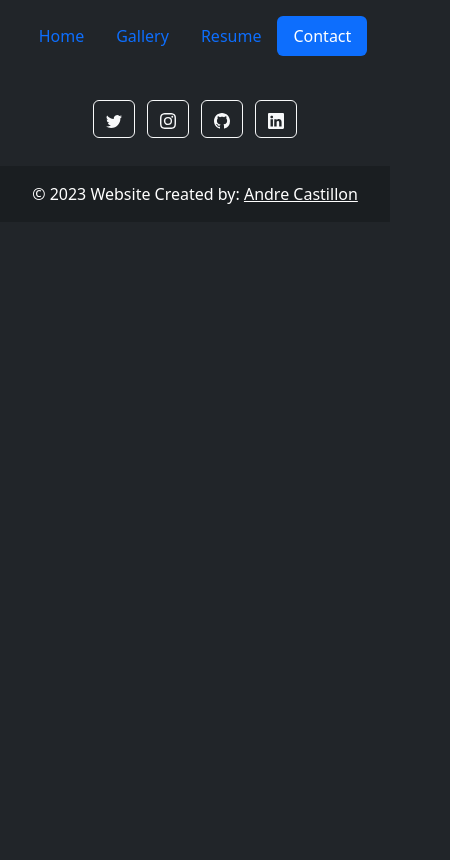
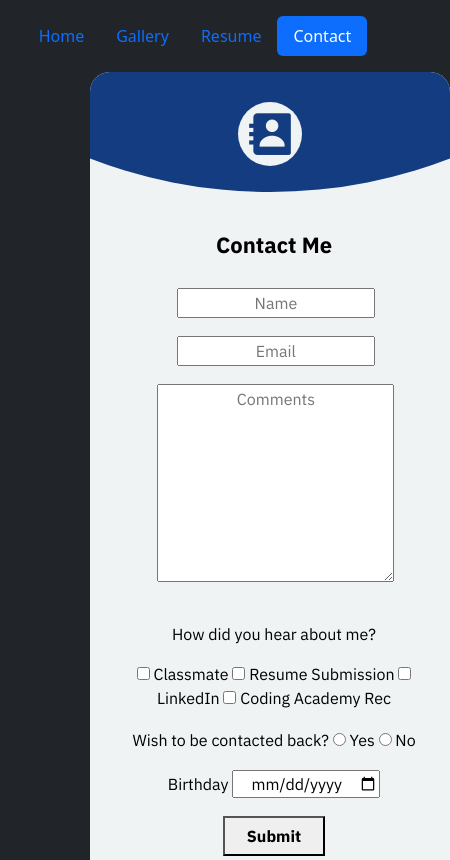
Before and after one commit to vvndre/Portfolio, a plain HTML site: page Pages/contact.html in a window 390 px wide. Shown: the top 860 px of the page, 450 px wide, since content can reach past the window. Drawn offline with nearby package versions, Linux system fonts and the light colour scheme.

Commit message:
added contact page with mobile view

```diff
--- a/Pages/contact.html
+++ b/Pages/contact.html
@@ -8,6 +8,10 @@
   <link rel="stylesheet" href="../Styles/contact.css">
   <link href="https://cdn.jsdelivr.net/npm/bootstrap@5.3.0-alpha1/dist/css/bootstrap.min.css" rel="stylesheet" integrity="sha384-GLhlTQ8iRABdZLl6O3oVMWSktQOp6b7In1Zl3/Jr59b6EGGoI1aFkw7cmDA6j6gD" crossorigin="anonymous">
   <link rel="stylesheet" href="https://cdn.jsdelivr.net/npm/bootstrap-icons@1.10.3/font/bootstrap-icons.css">
+  <link href='https://unpkg.com/boxicons@2.1.4/css/boxicons.min.css' rel='stylesheet'>
+  <link rel="preconnect" href="https://fonts.googleapis.com">
+  <link rel="preconnect" href="https://fonts.gstatic.com" crossorigin>
+  <link href="https://fonts.googleapis.com/css2?family=IBM+Plex+Sans+Condensed:ital,wght@0,400;0,700;1,400&family=IBM+Plex+Sans:ital,wght@0,400;0,700;1,400&display=swap" rel="stylesheet">
   <title>Contact Me</title>
 </head>
 <body class="text-bg-dark">
@@ -22,6 +26,55 @@
       </ul>
     </header>
   </div>
+
+  <main>
+  <div class="main-container">
+    <div class="logo"><i class='bx bxs-contact'></i></div>
+    <h2>Contact Me</h2>
+
+    <form id="form" action="">
+      <div class="form-group">
+      <label for="name"></label>
+      <input id="name" name="name" type="text" placeholder="Name" required>
+      </div>
+
+      <div class="form-group">
+      <label for="email"></label>
+      <input id="email" name="email" type="email" placeholder="Email" required>
+      </div>
+
+      <div class="form-group">
+        <label for="comments"></label>
+        <textarea id="comments" name="comments" placeholder="Comments" cols="24" rows="8" minlength="20" maxlength="500"></textarea>
+      </div>
+
+      <div class="form-group">
+       <p></p>How did you hear about me?</p>
+
+          <input type="checkbox" class="checkbox" name="Classmate"> Classmate
+          <input type="checkbox" class="checkbox" name="Resume Submission"> Resume Submission
+          <input type="checkbox" class="checkbox" name="LinkedIn"> LinkedIn
+          <input type="checkbox" class="checkbox" name="Coding Academy Rec"> Coding Academy Rec
+      </div>
+
+      <div class="form-group">
+        <label for="Contact Back?">Wish to be contacted back?</label>
+        <input id="contactback" type="radio" name="radAnswer"> Yes
+        <input type="radio" name="radAnswer"> No
+      </div>
+
+      <div class="form-group">
+      <label for="date">Birthday</label>
+      <input id="bday" type="date">
+      </div>
+
+      <div class="button">
+      <button type="submit">Submit</button>
+      </div>
+
+    </form>
+    </div>
+  </main>
 
   <footer class="bg-dark text-center text-white">
     <!-- Grid container -->
--- a/Styles/contact.css
+++ b/Styles/contact.css
@@ -0,0 +1,124 @@
+/* * {
+  box-sizing: border-box;
+}
+
+html {
+  height: 100%;
+} */
+
+ul {
+  list-style-type: none;
+}
+
+textarea  {
+  font-family: IBM Plex Sans;
+  font-weight: Regular 400;
+  font-size: 12px;
+  text-align: center;
+}
+
+main {
+  height: 100%;
+  display: grid;
+  place-items: center;
+  margin: 0;
+  padding: 0 90px;
+  font-family: IBM Plex Sans;
+  font-weight: Regular 400;
+  color: #EFF3F4;
+}
+
+.main-container {
+  overflow: hidden;
+  position: relative;
+  z-index: 3;
+  width: 100%;
+  margin: 0 20px;
+  padding: 160px 30px 38px 38px;
+  border-radius: 1.25rem;
+  color: black;
+  background: #EFF3F4;
+  text-align: center;
+  /* box-shadow: 0 75px 75px rgb(0 0 0 / 10%); */
+}
+
+.main-container::before {
+  content: "";
+  position: absolute;
+  background: #143d81;
+  top: -880px;
+  left: 50%;
+  width: 1000px;
+  height: 1000px;
+  border-radius: 50%;
+  translate: -50% 0;
+}
+
+.main-container .logo {
+  position: absolute;
+  display: flex;
+  align-items: center;
+  justify-content: center;
+  border-radius: 50%;
+  background: #EFF3F4;
+  height: 64px;
+  width: 64px;
+  top: 30px;
+  left: 50%;
+  translate: -50% 0;
+}
+
+.main-container .logo i{
+  font-size: 50px;
+  color: #143d81;
+  font-weight: 500;
+}
+
+.main-container>h2{
+  font-size: 22px;
+  font-weight: 700;
+  margin: 0 0 30px;
+}
+
+#form {
+  margin: 0 0 30px;
+  display: grid;
+  gap: 18px;
+}
+
+button {
+  width: 35%;
+  height: 40px;
+  border-radius: 20px;
+  font-family: IBM Plex Sans;
+  font-weight: 700;
+
+}
+
+.form-group>input {
+  text-align: center;
+}
+
+/* Extra small devices (phones, 600px and down) */
+@media only screen and (max-width: 600px) {
+  body{
+    padding: 0;
+  }
+
+  .main-container{
+    margin: 0;
+    width: 360px;
+  }
+}
+
+/* Mobile devices */
+@media only screen and (min-width: 760px) {
+  main{
+    padding: 0;
+  }
+
+  .main-container{
+    margin: 0;
+    width: 660px;
+  }
+}
--- a/styles.css
+++ b/styles.css
@@ -71,7 +71,7 @@ h4 {
 }
 
 /* mobile devices (phones, 600px and down) */
-@media only screen and (max-width: 600px) {
+@media only screen and (max-width: 760px) {
   .image-box {
     display: flex;
     flex-direction: column;
```
Also changed, not shown: index.html (+6 -6 lines).
